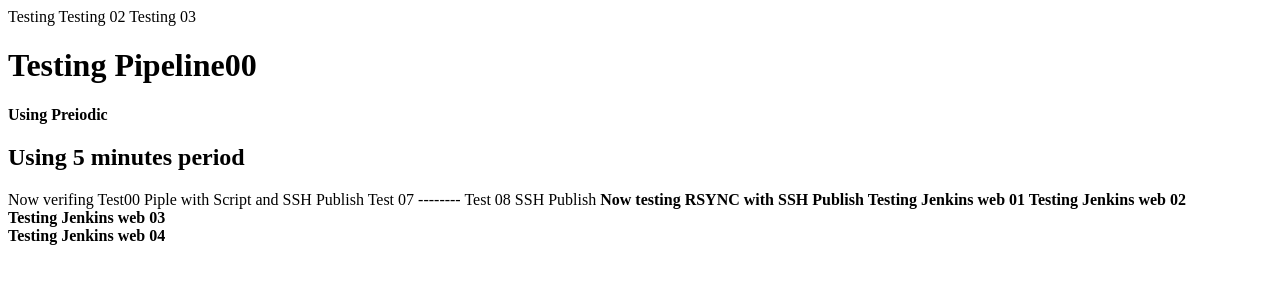
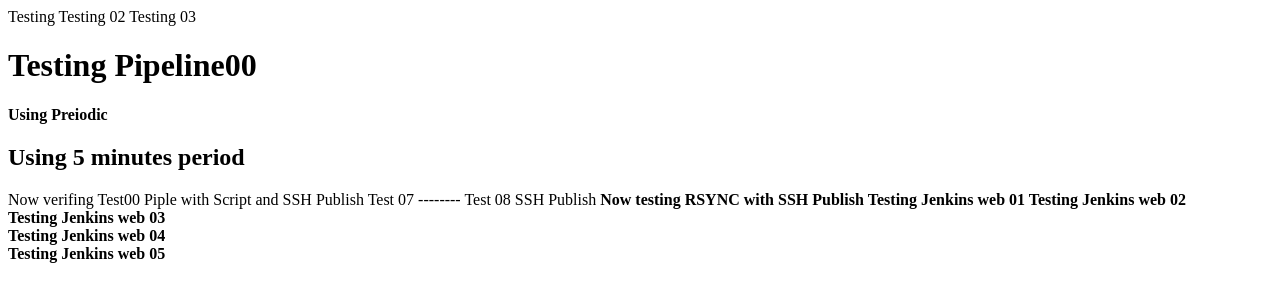
Before and after one commit to iqbalsound/website, a plain HTML site: page index.html in a window 1280 px wide. Drawn offline with Linux system fonts and the light colour scheme.

Commit message:
webjenkin05

```diff
--- a/index.html
+++ b/index.html
@@ -16,3 +16,5 @@ Test 07
 <b> Testing Jenkins web 03 </b>
 <br>
 <b> Testing Jenkins web 04 </b>
+<br>
+<b> Testing Jenkins web 05 </b>
```
